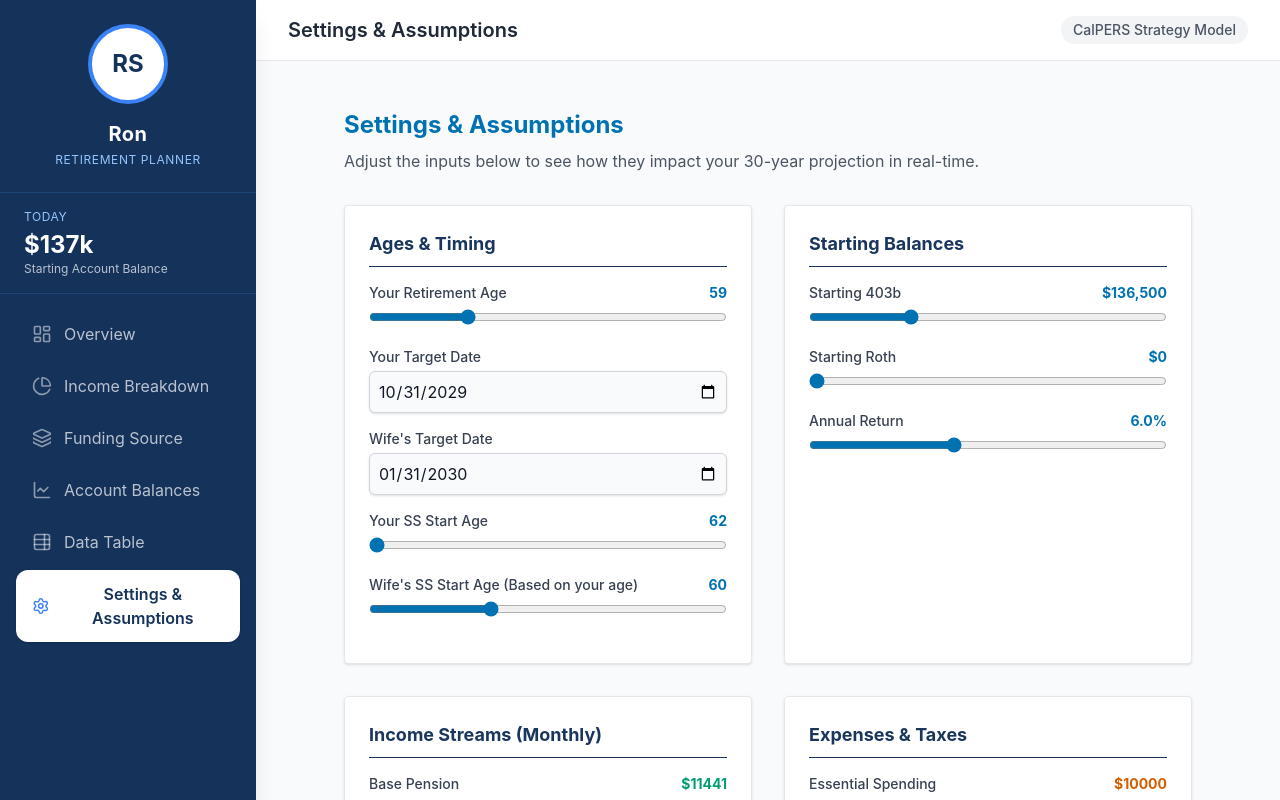
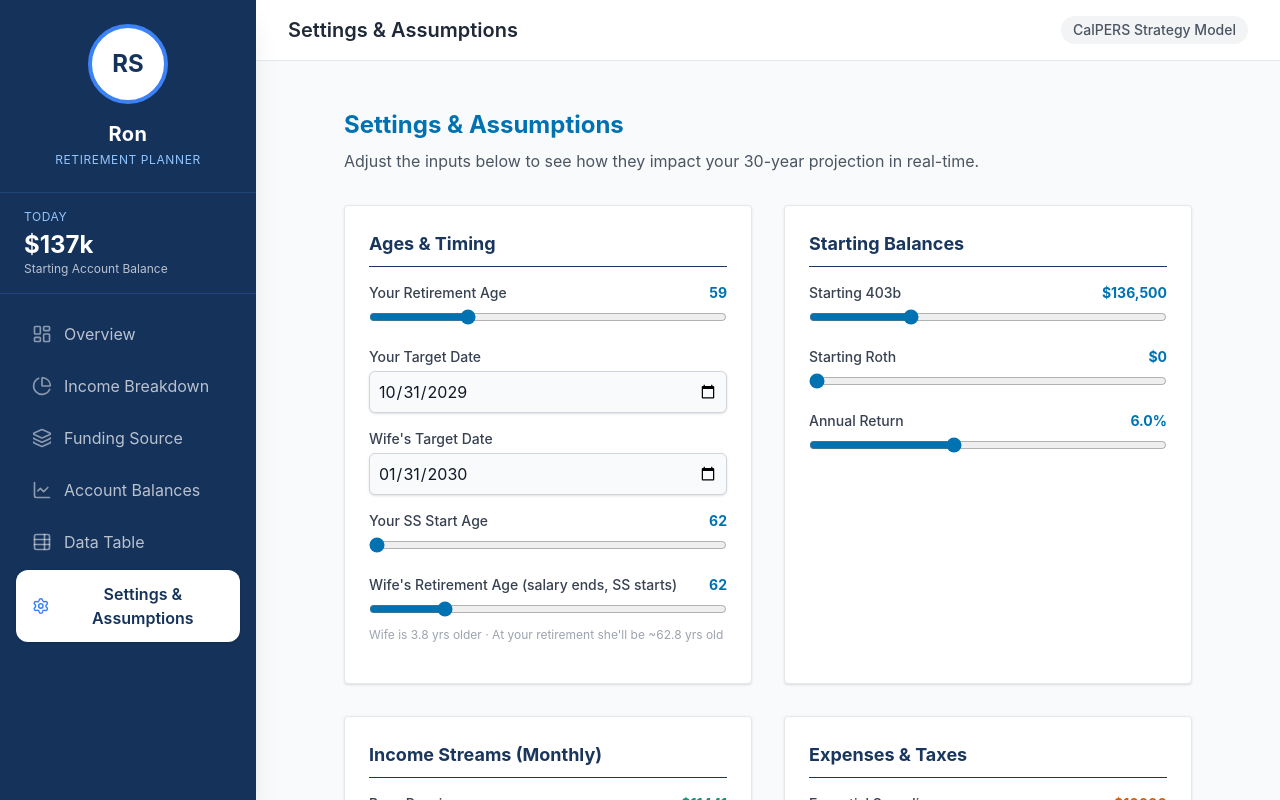
Before and after one commit to rsissons/RonRetirement, a React (Vite) app: page / in a window 1280 px wide. Both pictures are taken after a click on the button "Settings & Assumptions". Built offline with nearby package versions, Linux system fonts and the light colour scheme.

Commit message:
Fix wife salary/SS to use her actual age (62) not Ron's year index

```diff
--- a/src/components/Settings.tsx
+++ b/src/components/Settings.tsx
@@ -70,10 +70,11 @@ export const Settings: FC<Props> = ({ config, setConfig }) => {
           </div>
           <div className="mb-4">
             <label className="block text-sm font-medium text-gray-700 mb-1 flex justify-between">
-              <span>Wife's SS Start Age (Based on your age)</span>
-              <span className="font-bold text-[#0072B2]">{config.wifeSSStartAge}</span>
+              <span>Wife's Retirement Age (salary ends, SS starts)</span>
+              <span className="font-bold text-[#0072B2]">{config.wifeRetirementAge}</span>
             </label>
-            <input type="range" name="wifeSSStartAge" min="55" max="70" step="1" value={config.wifeSSStartAge} onChange={handleChange} className="w-full accent-[#0072B2]" />
+            <input type="range" name="wifeRetirementAge" min="60" max="70" step="1" value={config.wifeRetirementAge} onChange={handleChange} className="w-full accent-[#0072B2]" />
+            <p className="text-xs text-gray-400 mt-1">Wife is {config.wifeAgeDifference.toFixed(1)} yrs older · At your retirement she'll be ~{(config.retirementAge + config.wifeAgeDifference).toFixed(1)} yrs old</p>
           </div>
         </div>
 
@@ -117,10 +118,10 @@ export const Settings: FC<Props> = ({ config, setConfig }) => {
           </div>
           <div className="mb-4">
             <label className="block text-sm font-medium text-gray-700 mb-1 flex justify-between">
-              <span>Wife's Salary (Years 1-2)</span>
-              <span className="font-bold text-[#009E73]">${config.wifeSalaryYears1_2}</span>
+              <span>Wife's Salary (Monthly, while working)</span>
+              <span className="font-bold text-[#009E73]">${config.wifeSalary.toLocaleString()}</span>
             </label>
-            <input type="range" name="wifeSalaryYears1_2" min="0" max="10000" step="100" value={config.wifeSalaryYears1_2} onChange={handleChange} className="w-full accent-[#009E73]" />
+            <input type="range" name="wifeSalary" min="0" max="15000" step="100" value={config.wifeSalary} onChange={handleChange} className="w-full accent-[#009E73]" />
           </div>
           <div className="mb-4">
             <label className="block text-sm font-medium text-gray-700 mb-1 flex justify-between">
--- a/src/config.ts
+++ b/src/config.ts
@@ -9,10 +9,12 @@ export interface Config {
   pensionStart: number;
   pensionCOLA: number;
 
-  wifeSalaryYears1_2: number;
+  wifeSalary: number;          // Monthly salary while she's still working
+  wifeRetirementAge: number;   // Age at which wife stops working (and SS starts)
+  wifeAgeDifference: number;   // How many years older the wife is than Ron
 
   wifeSS: number;
-  wifeSSStartAge: number;
+  wifeSSStartAge: number;      // Wife's age when her SS starts (usually same as wifeRetirementAge)
 
   yourSS: number;
   yourSSStartAge: number;
@@ -48,10 +50,12 @@ export const defaultConfig: Config = {
   pensionStart: 11441,
   pensionCOLA: 0.02,
 
-  wifeSalaryYears1_2: 4500,
+  wifeSalary: 4500,            // Wife's monthly salary while working
+  wifeRetirementAge: 62,       // Wife stops working at 62
+  wifeAgeDifference: 3.79,     // Wife is ~3y 9mo older than Ron (born 5/12/1966 vs 2/25/1970)
 
   wifeSS: 1800,
-  wifeSSStartAge: 60,
+  wifeSSStartAge: 62,          // Wife's SS starts at her age 62
 
   yourSS: 2250,
   yourSSStartAge: 62,
--- a/src/projection.ts
+++ b/src/projection.ts
@@ -166,10 +166,14 @@ export function calculateProjection(config: Config): ProjectionResult {
 
       // All values below are MONTHLY — config stores monthly figures already.
       const pension = currentPension;
-      const wifeSalary = year < 2 ? config.wifeSalaryYears1_2 : 0;
+      // Compute wife's current age based on Ron's age + age difference
+      const wifeCurrentAge = currentAge + config.wifeAgeDifference;
 
-      // Wife SS starts (monthly amount from config)
-      const wifeSS = currentAge >= config.wifeSSStartAge ? config.wifeSS : 0;
+      // Wife's salary: active while she is younger than her retirement age
+      const wifeSalary = wifeCurrentAge < config.wifeRetirementAge ? config.wifeSalary : 0;
+
+      // Wife SS: starts when she reaches her SS start age (typically same as retirement age)
+      const wifeSS = wifeCurrentAge >= config.wifeSSStartAge ? config.wifeSS : 0;
 
       // Your SS starts (monthly amount from config)
       const yourSS = currentAge >= config.yourSSStartAge ? config.yourSS : 0;
```
